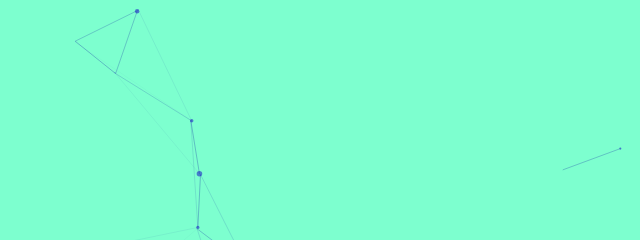
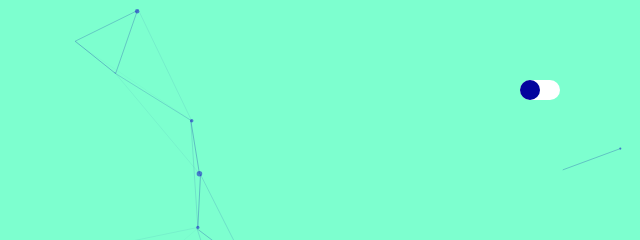
Before and after one commit to raunak-sharma/raunak-sharma.github.io, a plain HTML site: page index.html in a window 1280 px wide. Shown: the top 240 px of the page, 640-1280 px from the left. Drawn offline with Linux system fonts and the light colour scheme.

Commit message:
added dark-mode toggle

```diff
--- a/index.html
+++ b/index.html
@@ -22,6 +22,13 @@
         </div>
 
         <div class="layer content">
+
+            <label class="label">
+                <div class="toggle">
+                    <input class="toggle-state" type="checkbox" name="theme" value="check" />
+                    <span class="indicator"></span>
+                </div>
+            </label>
 
             <div class="col col-sidebar">
                 <!--div class="col-part profile-img">
--- a/styles/style.css
+++ b/styles/style.css
@@ -248,7 +248,44 @@ body {
     -ms-transition:  0.5s ease-out;
     -o-transition:  0.5s ease-out;
     transition:  0.5s ease-out;
+}
 
+/* toggle style */
+
+.toggle {
+    display: block;
+    width: 40px;
+    height: 20px;
+    overflow: hidden;
+    border-radius: 15px;
+    background-color: #ffffff;
+    z-index: 55555;
+}
+
+.toggle-state {
+    display: none;
+}
+
+.toggle {
+    position: absolute;
+    top: 10vh;
+    right: 10vh;
+}
+
+.indicator {
+    position: relative;
+    display: block;
+    height: 100%;
+    width: 200%;
+    background: var(--accent-color);
+    border-radius: 15px;
+    transform: translate3d(-75%, 0, 0);
+    transition: transform 0.4s cubic-bezier(0.85, 0.05, 0.18, 1.35);
+}
+
+.toggle-state:checked ~ .indicator {
+    transform: translate3d(25%, 0, 0);
+    background: var(--accent-color);
 }
 
 .container .content {
```
